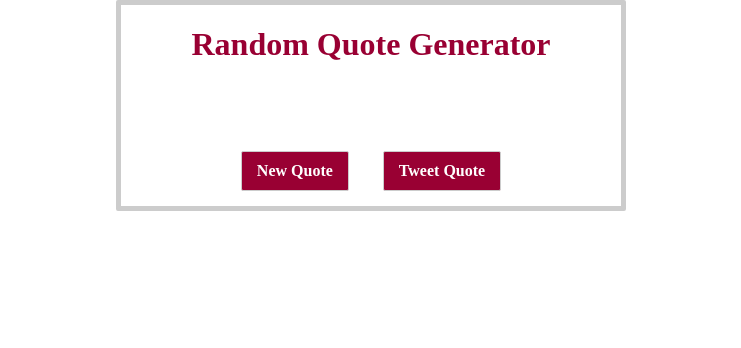
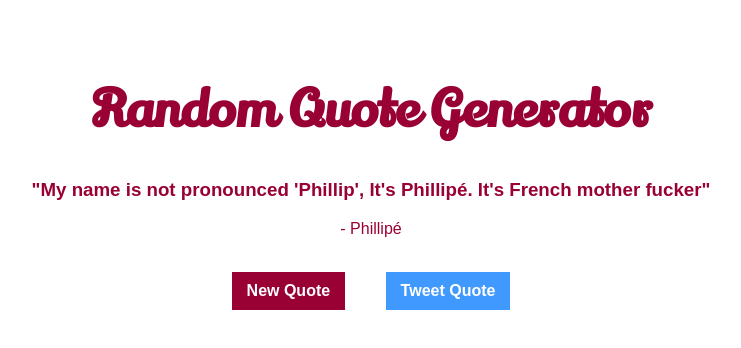
Before and after one commit to Mellemel/random-quote-machine, a website: page src/index.jade in a window 1280 px wide. Shown: the whole page, without its empty margins (269-1010 px from the left). Drawn offline with nearby package versions, Linux system fonts and the light colour scheme; files that its build step writes are made by us from their sources.

Commit message:
initial layout done

```diff
--- a/src/index.jade
+++ b/src/index.jade
@@ -14,6 +14,8 @@ html(lang='en')
   body
     .main
       h1 Random Quote Generator
-      p.quote
+      .quote
+        h3 "My name is not pronounced 'Phillip', It's Phillipé. It's French mother fucker"
+        p - Phillipé
       button.primary(type='button') New Quote
       button.secondary(type='button') Tweet Quote
--- a/src/sass/custom.scss
+++ b/src/sass/custom.scss
@@ -1,42 +1,40 @@
 @import 'node_modules/normalize.scss/normalize.scss';
 
 $font-color: #990033;
-$div-color: #CCCCCC;
+$div-color: #B9B9B9;
 $body-color: #FFFFFF;
 
-
-
-
-body {
-  width: 100%;
-  background-color: $body-color;
-  font-family: 'Times New Roman', Times, serif;
+@font-face {
+  font-family: 'LilyScriptOne';
+  src: url('../fonts/LilyScriptOne-Regular.ttf') format('truetype');
 }
 
 .main {
-  width: 500px;
-  margin: auto;
-  border: 5px solid $div-color;
-  border-radius: 2px;
+  margin: 75px auto;
+  width: 700px;
   color: $font-color;
   text-align: center;
 }
 
-h2 {
-  font-size: 1.7em;
-  padding-top: 15px;
-}
-
-.quote{
-  height: 35px;
+h1 {
+  font-family: 'LilyScriptOne' !important;
+  font-size: 3.2em;
 }
 
 button {
-  color: #FFFFFF;
+  color: $body-color;
   background-color: $font-color;
-  border: 1px solid $div-color;
   border-radius: 2px;
+  border: 3px solid $body-color;
   margin: 15px;
   padding: 10px 15px;
   font-weight: 700;
 }
+
+button:hover {
+  border: 3px solid $div-color;
+}
+
+.secondary {
+  background-color: #4099FF;
+}
```
Also changed, not shown: public/css/custom.css, public/fonts/LilyScriptOne-Regular.ttf (renamed from src/font/LilyScriptOne-Regular.ttf), public/index.html, src/fonts/LilyScriptOne-Regular.ttf (added).
